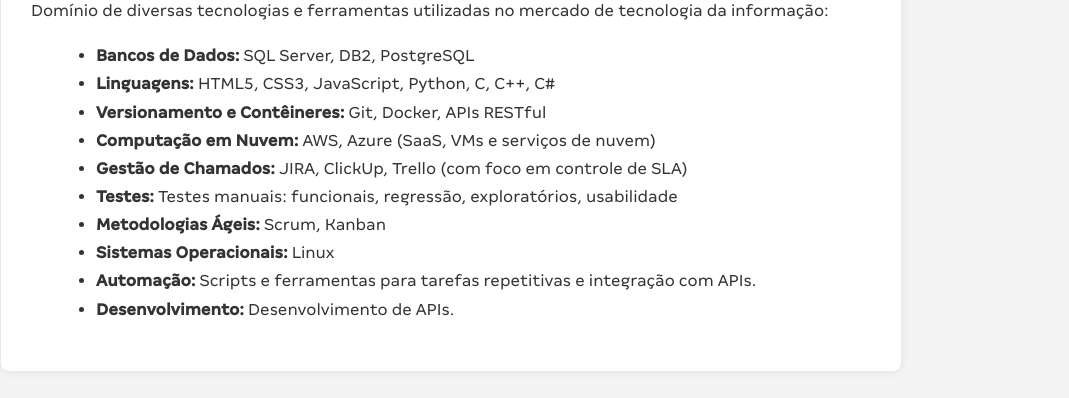
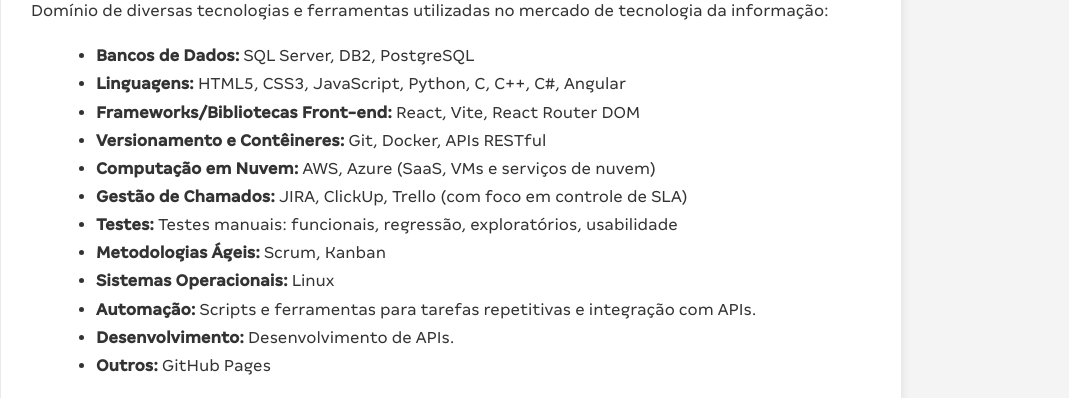
Before and after one commit to caarlosandree/meu-portfolio-react, a React (Vite) app: page /#/competencias-tecnicas in a window 1280 px wide. Shown: the part 554-952 px from the top of the page, without its empty margins (189-1258 px from the left). Built offline with nearby package versions, Linux system fonts and the light colour scheme.

Commit message:
feat: Atualiza a seção de Competências Técnicas com novas tecnologias

```diff
--- a/src/pages/CompetenciasTecnicas.jsx
+++ b/src/pages/CompetenciasTecnicas.jsx
@@ -10,7 +10,8 @@
                 <p>Domínio de diversas tecnologias e ferramentas utilizadas no mercado de tecnologia da informação:</p>
                 <ul>
                     <li><strong>Bancos de Dados:</strong> SQL Server, DB2, PostgreSQL</li>
-                    <li><strong>Linguagens:</strong> HTML5, CSS3, JavaScript, Python, C, C++, C#</li>
+                    <li><strong>Linguagens:</strong> HTML5, CSS3, JavaScript, Python, C, C++, C#, Angular</li> {/* Adicionado Angular aqui */}
+                    <li><strong>Frameworks/Bibliotecas Front-end:</strong> React, Vite, React Router DOM</li> {/* Nova categoria para clareza */}
                     <li><strong>Versionamento e Contêineres:</strong> Git, Docker, APIs RESTful</li>
                     <li><strong>Computação em Nuvem:</strong> AWS, Azure (SaaS, VMs e serviços de nuvem)</li>
                     <li><strong>Gestão de Chamados:</strong> JIRA, ClickUp, Trello (com foco em controle de SLA)</li>
@@ -19,6 +20,7 @@
                     <li><strong>Sistemas Operacionais:</strong> Linux</li>
                     <li><strong>Automação:</strong> Scripts e ferramentas para tarefas repetitivas e integração com APIs.</li>
                     <li><strong>Desenvolvimento:</strong> Desenvolvimento de APIs.</li>
+                    <li><strong>Outros:</strong> GitHub Pages</li> {/* GitHub Pages também pode ser listado aqui */}
                 </ul>
             </section>
         </>
```
